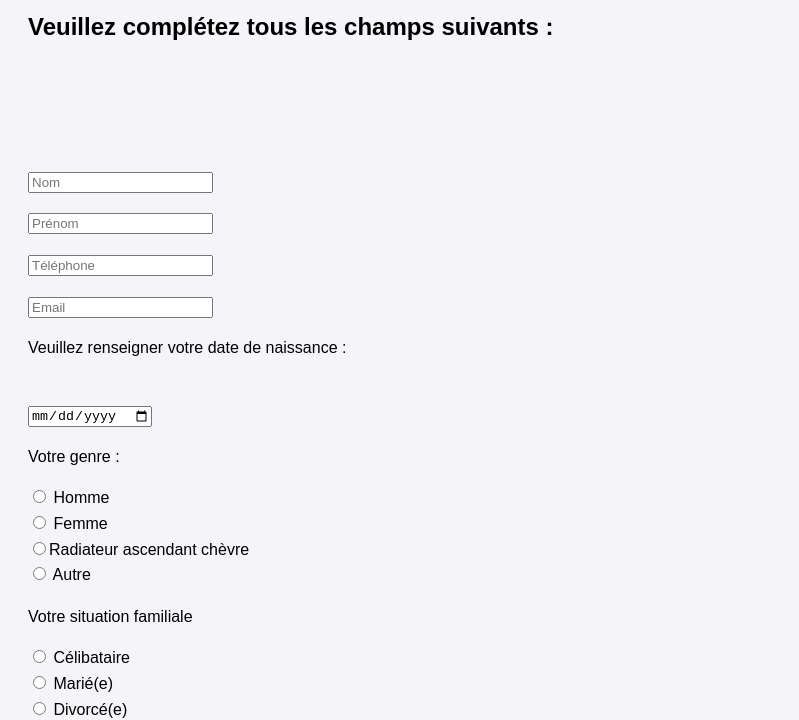
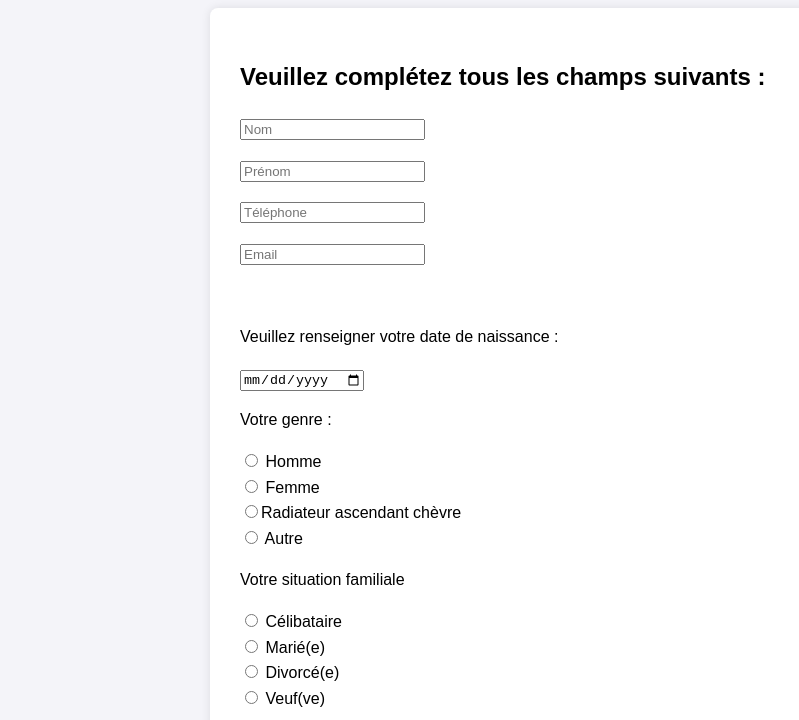
Before and after one commit to MatiX-Code/TPHTLM, a plain HTML site: page Formulaire/Formulaire.html in a window 1280 px wide. Shown: the part 114-834 px from the top of the page, without its empty margins (0-799 px from the left). Drawn offline with Linux system fonts and the light colour scheme.

Commit message:
ajout du container dans le formulaire

```diff
--- a/Formulaire/Formulaire.html
+++ b/Formulaire/Formulaire.html
@@ -4,7 +4,8 @@
     <meta charset="UTF-8">
     <meta name="viewport" content="width=device-width, initial-scale=1.0">
     <title>Formulaire Vente de données mais ile ne vont pas le savoir </title>
-    <style>body {
+    <style>
+    body {
     font-family: Arial, sans-serif;
     background-color: #f4f4f9;
     padding: 20px;
@@ -17,23 +18,23 @@
     padding: 30px;
     border-radius: 8px;
     box-shadow: 0 0 10px rgba(0,0,0,0.1);
-}</style>
+}
+    </style>
 </head>
 <body>
     <h1> Formulaire d'informations( trés court)</h1>
+    <div class="container">
     <form method="post" action="register.php">
         <!-- Les coordonnées sont juste aprés  -->
          <h2> Veuillez complétez tous les champs suivants :</h2>
-         <label for="nom"></label><br>
-         <label for="prénom"></label><br>
-         <label for="téléphone"></label><br>
-         <label for="email"></label><br>
-            <input type="text" name="nom" id="nom" placeholder="Nom"></p>
-            <input type="text" name="prénom" id="prénom" placeholder="Prénom"></p>
-            <input type="tel" name="téléphone" id="téléphone" placeholder="Téléphone"></p>
-            <input type="email" name="email" id="email" placeholder="Email"></p>
+
+            <input type="text" name="nom" id="nom" placeholder="Nom"></p><label for="nom"></label>
+            <input type="text" name="prénom" id="prénom" placeholder="Prénom"></p><label for="prénom"></label>
+            <input type="tel" name="téléphone" id="téléphone" placeholder="Téléphone"></p><label for="téléphone"></label>
+            <input type="email" name="email" id="email" placeholder="Email"></p><label for="email"></label><br>
          <p>Veuillez renseigner votre date de naissance :</p>
-         <label for="date"></label><br>
+
+         <label for="date"></label>
             <input type="date" name="date" id="date" placeholder="Date de naissance"></p>
         <!-- Questions à choix unique -->
          <p>Votre genre :</p>
@@ -64,7 +65,7 @@
             <label for="je ne sais pas">Je ne sais pas</label><br>
             <!-- Questions déroulantes   -->
          <p>Si oui, quelle est la couleur de vos cheveux ?</p>
-         <label for="couleur_cheveux"></label><br>
+         <label for="couleur_cheveux"></label>
             <select name="couleur_cheveux" id="couleur_cheveux">
                 <option value="blond">Blond</option>
                 <option value="brun">Brun</option>
@@ -125,7 +126,7 @@
             <p>Merci de vos réponses qui resteront strictement confidentielles.</p>
             <!-- Fin du questionnaire -->
             <input type="submit" value="Envoyer">
-            <div class="container"></div>
     </form>
+</div>
 </body>
 </html>
```
